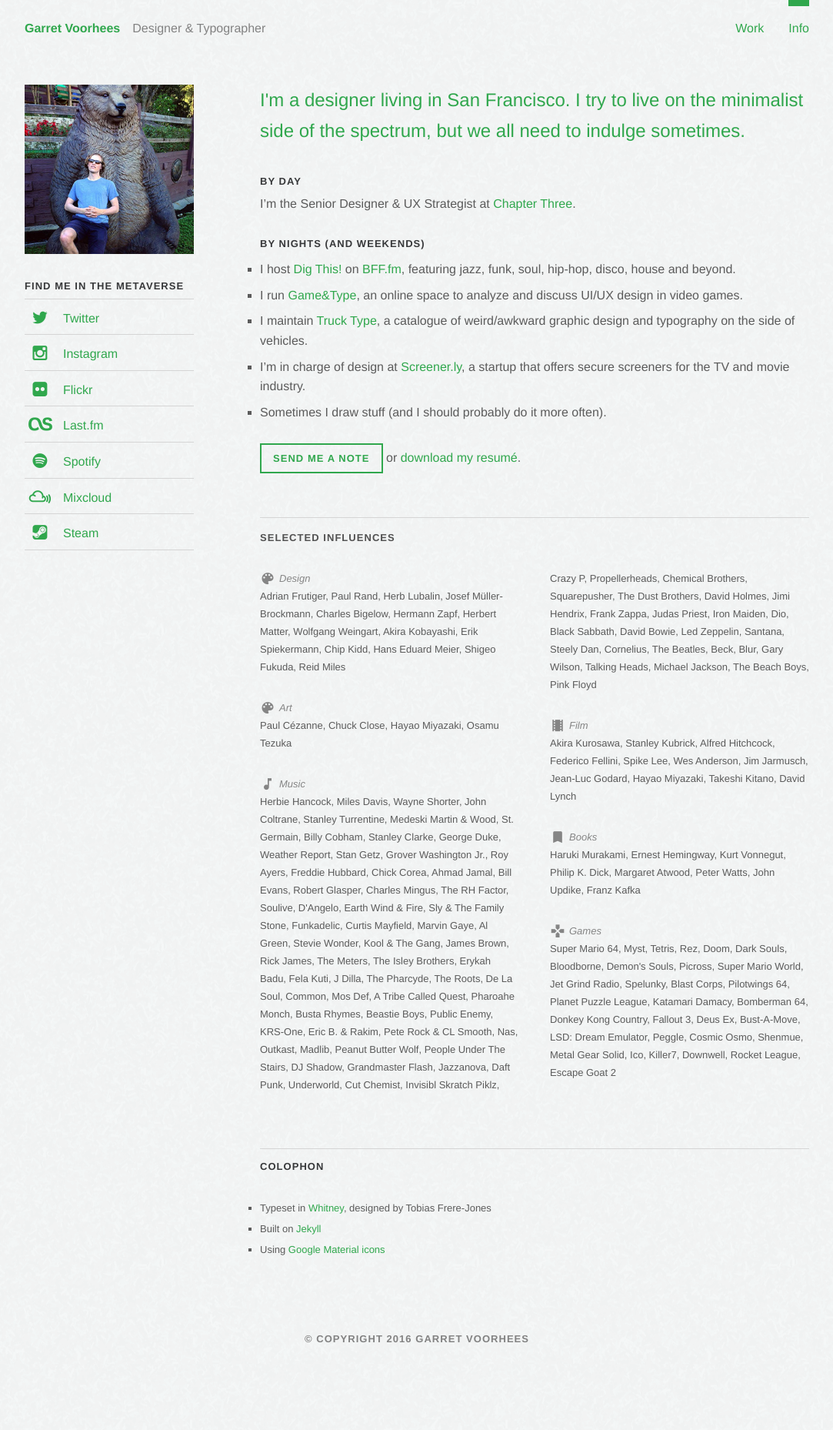
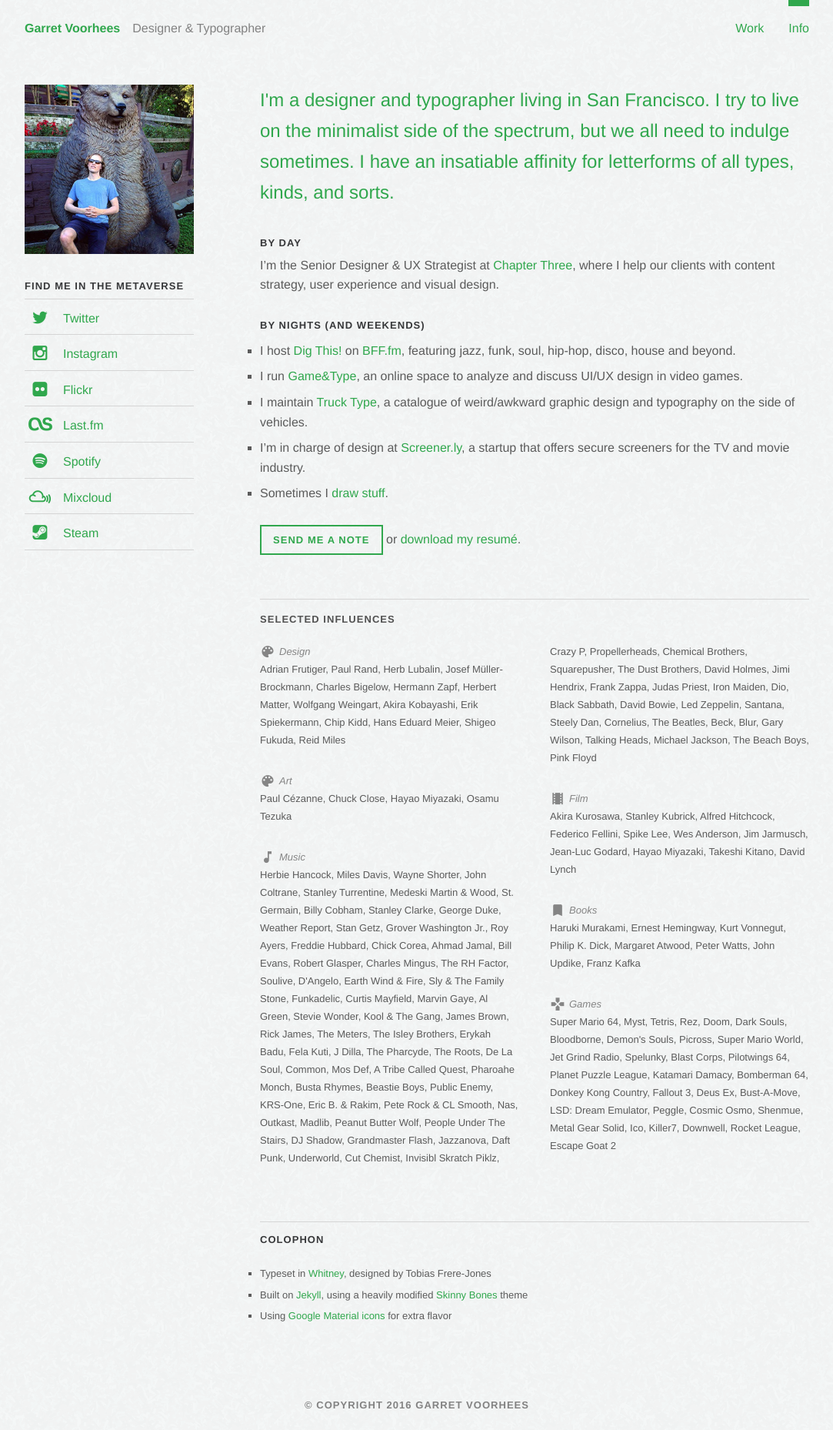
Before and after one commit to garretvoorhees/garretvoorhees.github.io, a Jekyll site: the page built from info/index.html, in a window 1280 px wide. Shown: the whole page at 77% size, without its empty margins (98-1181 px from the left). Built offline with Jekyll 4.4.1, drawn with Linux system fonts in a browser that asks for light colours; some web fonts are replaced; before the commit the page ends 1772 px from its top, so only the background shows below that.

Commit message:
Bio and colophon updates

```diff
--- a/_includes/bio.html
+++ b/_includes/bio.html
@@ -1,7 +1,7 @@
-<h2>I'm a designer living in San Francisco. I try to live on the minimalist side of the spectrum, but we all need to indulge sometimes.</h2>
+<h2>I'm a designer and typographer living in San Francisco. I try to live on the minimalist side of the spectrum, but we all need to indulge sometimes. I have an insatiable affinity for letterforms of all types, kinds, and sorts.</h2>
 
 <h4>By Day</h4>
-<p>I’m the Senior Designer & UX Strategist at <a href="http://www.chapterthree.com">Chapter Three</a>.</p>
+<p>I’m the Senior Designer & UX Strategist at <a href="http://www.chapterthree.com">Chapter Three</a>, where I help our clients with content strategy, user experience and visual design.</p>
 
 <h4>By Nights (and Weekends)</h4>
 <ul>
@@ -9,7 +9,7 @@
 	<li>I run <a href="http://www.gameandtype.com">Game&Type</a>, an online space to analyze and discuss UI/UX design in video games.</li>
 	<li>I maintain <a href="http://trucktype.tumblr.com">Truck Type</a>, a catalogue of weird/awkward graphic design and typography on the side of vehicles.</li>
 	<li>I’m in charge of design at <a href="http://www.screener.ly">Screener.ly</a>, a startup that offers secure screeners for the TV and movie industry.</li>
-	<li>Sometimes I draw stuff (and I should probably do it more often).</li>
+	<li>Sometimes I <a href="http://gtvrhs.tumblr.com">draw stuff</a>.</li>
 </ul>
 
 <p><a class="button" href="mailto:info@garretvoorhees.com">Send me a note</a> or <a href="The Resume of Garret Voorhees.pdf">download my resumé</a>.
--- a/_includes/colophon.html
+++ b/_includes/colophon.html
@@ -1,6 +1,6 @@
 <h4>Colophon</h4>
 <ul>
-<li>Typeset in <a href="http://www.typography.com/fonts/whitney/overview/">Whitney</a>, designed by Tobias Frere-Jones</li>
-<li>Built on <a href="https://jekyllrb.com/">Jekyll</a></li>
-<li>Using <a href="https://design.google.com/icons/">Google Material icons</a></li>
+<li>Typeset in <a target="_blank" href="http://www.typography.com/fonts/whitney/overview/">Whitney</a>, designed by Tobias Frere-Jones</li>
+<li>Built on <a target="_blank" href="https://jekyllrb.com/">Jekyll</a>, using a heavily modified <a target="_blank" href="https://mmistakes.github.io/skinny-bones-jekyll/">Skinny Bones</a> theme</li>
+<li>Using <a target="_blank" href="https://design.google.com/icons/">Google Material icons</a> for extra flavor</li>
 </ul>
--- a/_sass/_layout.scss
+++ b/_sass/_layout.scss
@@ -286,7 +286,7 @@
 
 .influences H4 {
 	color:#515151;
-	margin-bottom:$spacing-unit;
+	margin-bottom:20px;
 }
 
 .influences-list {
@@ -311,7 +311,7 @@
 }
 
 .colophon h4 {
-	margin-bottom:$spacing-unit;
+	margin-bottom:20px;
 }
 
 
```
Also changed, not shown: _layouts/project.html (+9 -9 lines).
